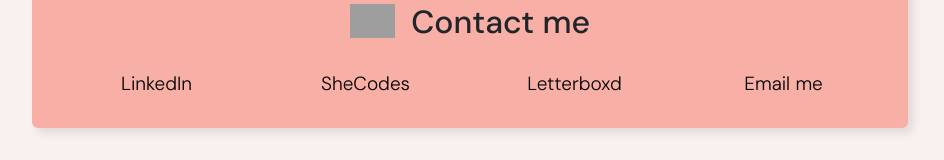
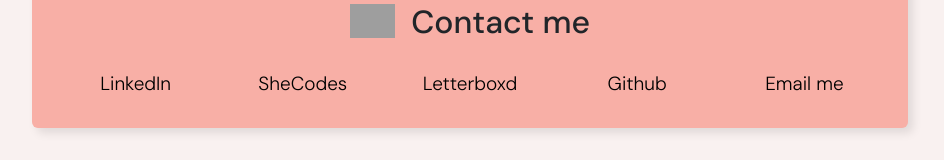
Before and after one commit to itsSonchan/Portfolio, a plain HTML site: page about.html in a window 1280 px wide. Shown: the part 1330-1490 px from the top of the page, without its empty margins (170-1114 px from the left). Drawn offline with nearby package versions, Linux system fonts and the light colour scheme; grey boxes are pictures that could not be loaded; a web font is replaced by a local one.

Commit message:
added Github profile to contact

```diff
--- a/about.html
+++ b/about.html
@@ -169,6 +169,11 @@
                 >Letterboxd</a
               >
             </div>
+               <div class="col-lg">
+              <a href="https://github.com/itsSonchan" target="_blank"
+                >Github</a
+              >
+            </div>
             <div class="col-lg">
               <a href="mailto:sonja.grund@icloud.com">Email me</a>
             </div>
```
